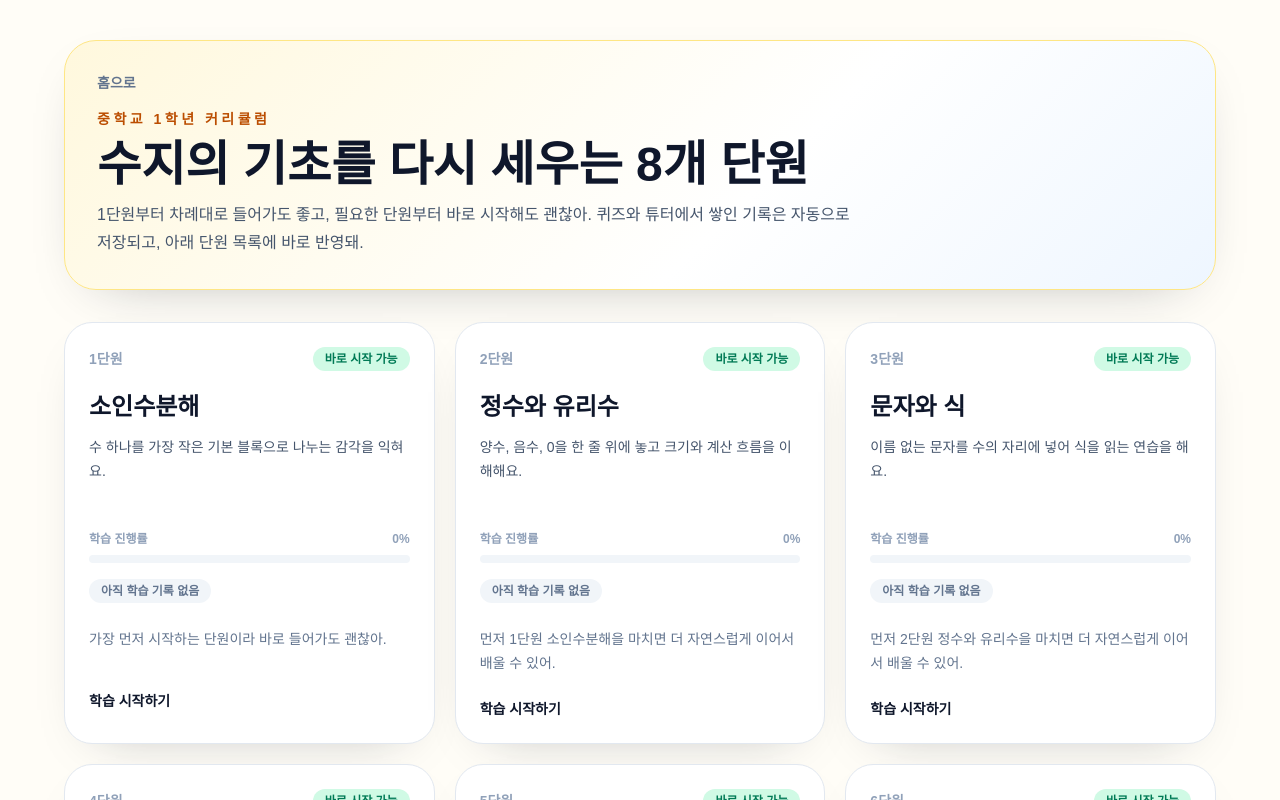
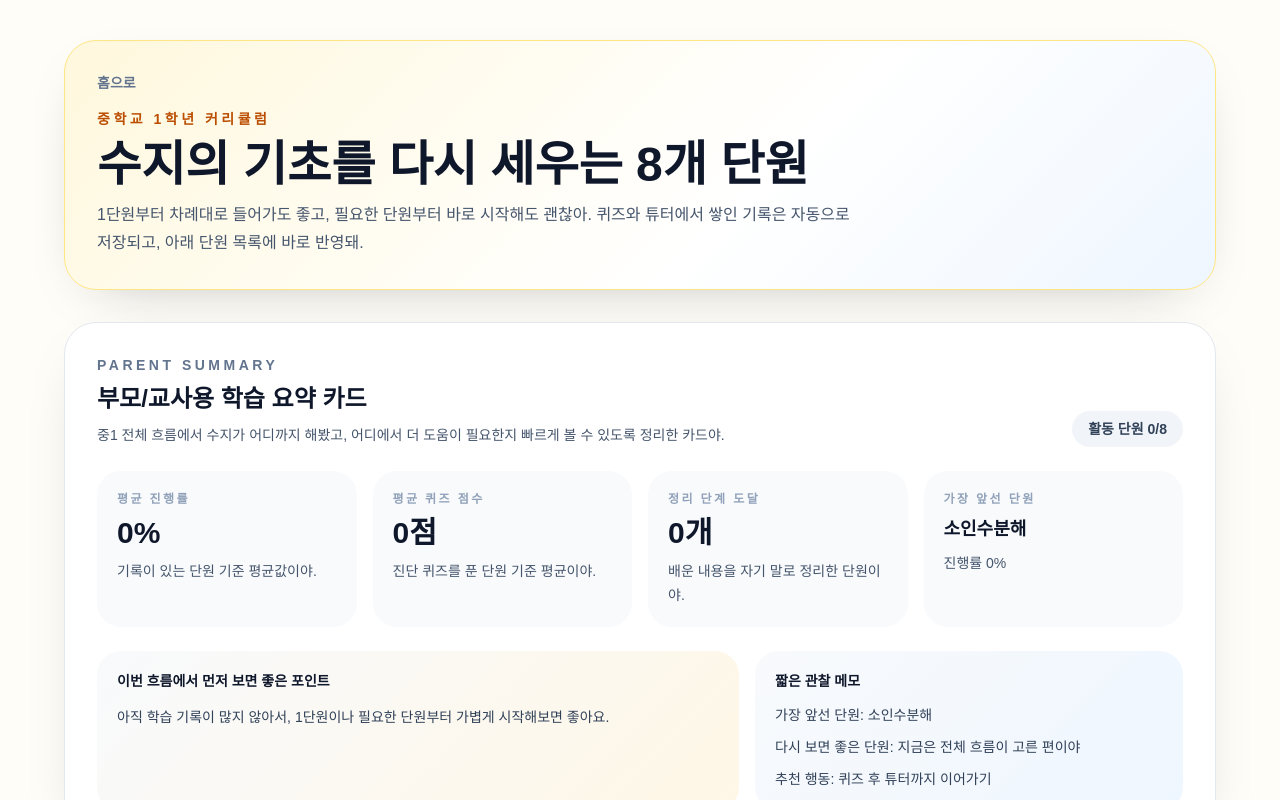
Before and after one commit to hj751008/my-first-app, a Next.js app: page /middle-1 in a window 1280 px wide. Shown: the top 800 px of the page. Built offline with nearby package versions, Linux system fonts and the light colour scheme.

Commit message:
Add parent summary card for middle-1 dashboard

```diff
--- /dev/null
+++ b/app/middle-1/ParentSummaryCard.tsx
@@ -0,0 +1,155 @@
+"use client";
+
+import { useMemo, useState } from "react";
+import { middle1Units } from "@/lib/curriculum";
+import {
+  getUnitMastery,
+  getUnitProgress,
+  readUnitMasteryMap,
+  readUnitProgressMap,
+} from "@/lib/progress";
+
+function average(values: number[]) {
+  if (values.length === 0) {
+    return 0;
+  }
+
+  return Math.round(values.reduce((total, value) => total + value, 0) / values.length);
+}
+
+export function ParentSummaryCard() {
+  const [progressMap] = useState<Record<string, number>>(() =>
+    typeof window === "undefined" ? {} : readUnitProgressMap(window.localStorage)
+  );
+  const [masteryMap] = useState(() =>
+    typeof window === "undefined" ? {} : readUnitMasteryMap(window.localStorage)
+  );
+
+  const readyUnits = middle1Units.filter((unit) => unit.status === "ready" && unit.href);
+
+  const summary = useMemo(() => {
+    const units = readyUnits.map((unit) => {
+      const progress = getUnitProgress(progressMap, unit.href!, unit.progress);
+      const mastery = getUnitMastery(masteryMap, unit.href!);
+
+      return {
+        title: unit.title,
+        progress,
+        quizScore: mastery.quizScore,
+        quizCompleted: mastery.quizCompleted,
+        reachedReflection: mastery.reachedReflection,
+        usedHint: mastery.usedHint,
+        summaryAttempted: mastery.summaryAttempted,
+      };
+    });
+
+    const activeUnits = units.filter((unit) => unit.progress > 0);
+    const quizUnits = units.filter((unit) => unit.quizCompleted);
+    const reflectionUnits = units.filter((unit) => unit.reachedReflection);
+    const hintHeavyUnits = units.filter((unit) => unit.usedHint && unit.progress >= 20);
+
+    const strongestUnit =
+      [...units]
+        .sort((a, b) => {
+          const aScore = (a.reachedReflection ? 20 : 0) + (a.summaryAttempted ? 10 : 0) + a.progress;
+          const bScore = (b.reachedReflection ? 20 : 0) + (b.summaryAttempted ? 10 : 0) + b.progress;
+
+          return bScore - aScore;
+        })
+        .at(0) ?? null;
+
+    const focusUnit =
+      [...hintHeavyUnits].sort((a, b) => b.progress - a.progress).at(0) ??
+      [...activeUnits].sort((a, b) => a.progress - b.progress).at(0) ??
+      null;
+
+    return {
+      totalUnits: units.length,
+      activeUnits: activeUnits.length,
+      averageProgress: average(activeUnits.map((unit) => unit.progress)),
+      averageQuizScore: average(quizUnits.map((unit) => unit.quizScore)),
+      reflectionCount: reflectionUnits.length,
+      strongestUnit,
+      focusUnit,
+    };
+  }, [masteryMap, progressMap, readyUnits]);
+
+  const summaryMessage =
+    summary.activeUnits === 0
+      ? "아직 학습 기록이 많지 않아서, 1단원이나 필요한 단원부터 가볍게 시작해보면 좋아요."
+      : summary.focusUnit
+        ? `${summary.focusUnit.title}에서 힌트 사용이나 중간 멈춤이 보였어요. 이 단원은 짧게 다시 들어가서 스스로 설명하는 연습을 한 번 더 해보면 좋아요.`
+        : "전체적으로 흐름이 안정적이에요. 다음에는 각 단원 마지막 정리 문장을 더 자주 남기면 이해가 더 단단해져요.";
+
+  return (
+    <section className="rounded-[2rem] border border-slate-200 bg-white p-8 shadow-[0_18px_60px_-34px_rgba(15,23,42,0.28)]">
+      <div className="flex flex-col gap-3 md:flex-row md:items-end md:justify-between">
+        <div>
+          <p className="text-sm font-semibold uppercase tracking-[0.25em] text-slate-500">
+            Parent Summary
+          </p>
+          <h2 className="mt-2 text-2xl font-black text-slate-900">
+            부모/교사용 학습 요약 카드
+          </h2>
+          <p className="mt-2 max-w-3xl text-sm leading-6 text-slate-600">
+            중1 전체 흐름에서 수지가 어디까지 해봤고, 어디에서 더 도움이 필요한지 빠르게 볼 수
+            있도록 정리한 카드야.
+          </p>
+        </div>
+        <div className="rounded-full bg-slate-100 px-4 py-2 text-sm font-semibold text-slate-700">
+          활동 단원 {summary.activeUnits}/{summary.totalUnits}
+        </div>
+      </div>
+
+      <div className="mt-6 grid gap-4 md:grid-cols-4">
+        <div className="rounded-[1.5rem] bg-slate-50 p-5">
+          <p className="text-xs font-bold uppercase tracking-[0.2em] text-slate-400">평균 진행률</p>
+          <p className="mt-2 text-3xl font-black text-slate-900">{summary.averageProgress}%</p>
+          <p className="mt-2 text-sm leading-6 text-slate-600">기록이 있는 단원 기준 평균값이야.</p>
+        </div>
+        <div className="rounded-[1.5rem] bg-slate-50 p-5">
+          <p className="text-xs font-bold uppercase tracking-[0.2em] text-slate-400">평균 퀴즈 점수</p>
+          <p className="mt-2 text-3xl font-black text-slate-900">{summary.averageQuizScore}점</p>
+          <p className="mt-2 text-sm leading-6 text-slate-600">진단 퀴즈를 푼 단원 기준 평균이야.</p>
+        </div>
+        <div className="rounded-[1.5rem] bg-slate-50 p-5">
+          <p className="text-xs font-bold uppercase tracking-[0.2em] text-slate-400">정리 단계 도달</p>
+          <p className="mt-2 text-3xl font-black text-slate-900">{summary.reflectionCount}개</p>
+          <p className="mt-2 text-sm leading-6 text-slate-600">배운 내용을 자기 말로 정리한 단원이야.</p>
+        </div>
+        <div className="rounded-[1.5rem] bg-slate-50 p-5">
+          <p className="text-xs font-bold uppercase tracking-[0.2em] text-slate-400">가장 앞선 단원</p>
+          <p className="mt-2 text-lg font-black text-slate-900">
+            {summary.strongestUnit?.title ?? "아직 없음"}
+          </p>
+          <p className="mt-2 text-sm leading-6 text-slate-600">
+            {summary.strongestUnit
+              ? `진행률 ${summary.strongestUnit.progress}%`
+              : "학습이 쌓이면 자동으로 보여줄게."}
+          </p>
+        </div>
+      </div>
+
+      <div className="mt-6 grid gap-4 lg:grid-cols-[1.2fr_0.8fr]">
+        <div className="rounded-[1.5rem] bg-[linear-gradient(135deg,#f8fafc_0%,#fff7e6_100%)] p-5">
+          <p className="text-sm font-bold text-slate-900">이번 흐름에서 먼저 보면 좋은 포인트</p>
+          <p className="mt-3 text-sm leading-7 text-slate-700">{summaryMessage}</p>
+        </div>
+        <div className="rounded-[1.5rem] bg-[linear-gradient(135deg,#f8fafc_0%,#eef6ff_100%)] p-5">
+          <p className="text-sm font-bold text-slate-900">짧은 관찰 메모</p>
+          <ul className="mt-3 space-y-2 text-sm leading-6 text-slate-700">
+            <li>
+              가장 앞선 단원: {summary.strongestUnit?.title ?? "아직 데이터 없음"}
+            </li>
+            <li>
+              다시 보면 좋은 단원: {summary.focusUnit?.title ?? "지금은 전체 흐름이 고른 편이야"}
+            </li>
+            <li>
+              추천 행동: {summary.reflectionCount > 0 ? "정리 문장 유지하기" : "퀴즈 후 튜터까지 이어가기"}
+            </li>
+          </ul>
+        </div>
+      </div>
+    </section>
+  );
+}
--- a/app/middle-1/page.tsx
+++ b/app/middle-1/page.tsx
@@ -1,4 +1,5 @@
 import Link from "next/link";
+import { ParentSummaryCard } from "./ParentSummaryCard";
 import { UnitGrid } from "./UnitGrid";
 
 export default function Middle1Page() {
@@ -23,6 +24,8 @@ export default function Middle1Page() {
           </div>
         </div>
 
+        <ParentSummaryCard />
+
         <UnitGrid />
       </section>
     </main>
```
